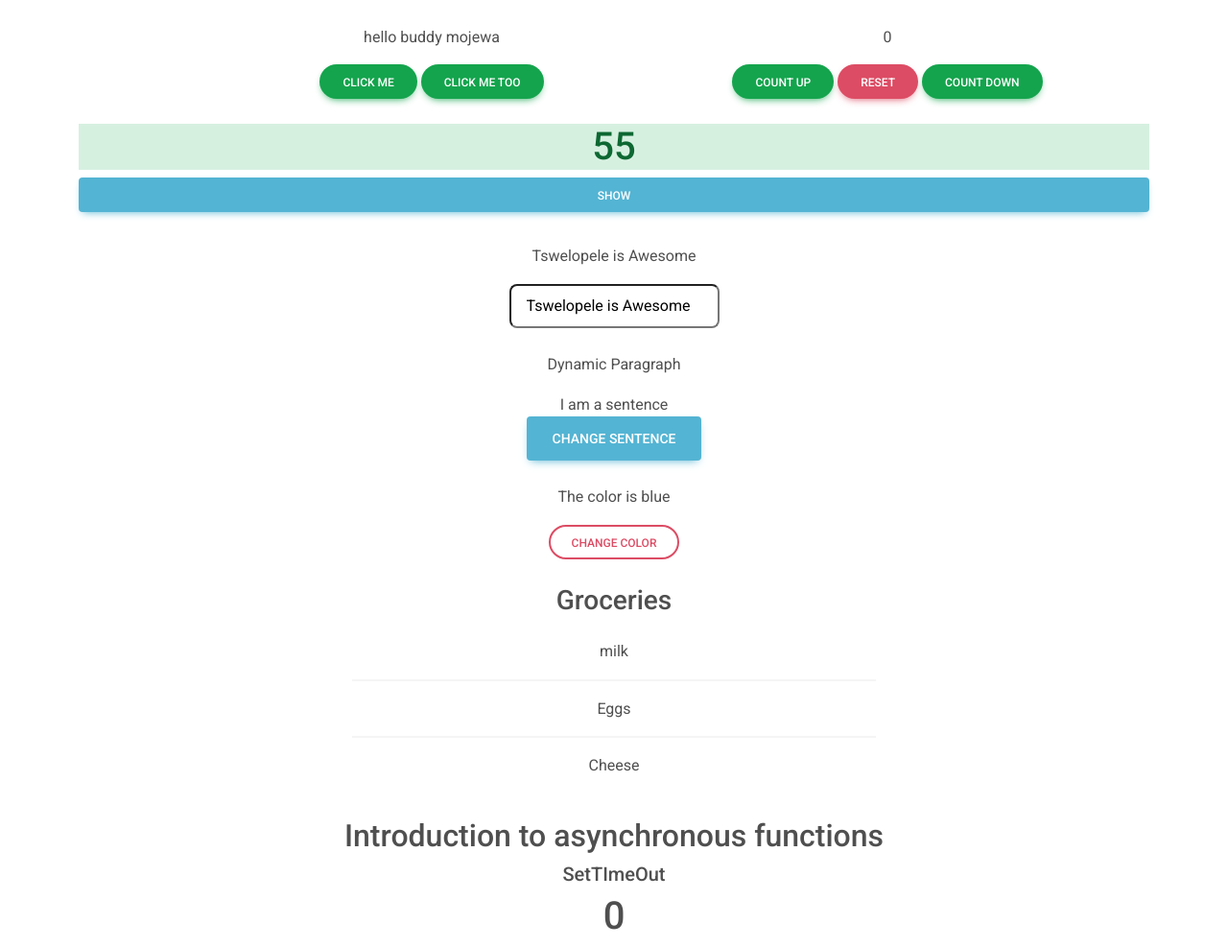
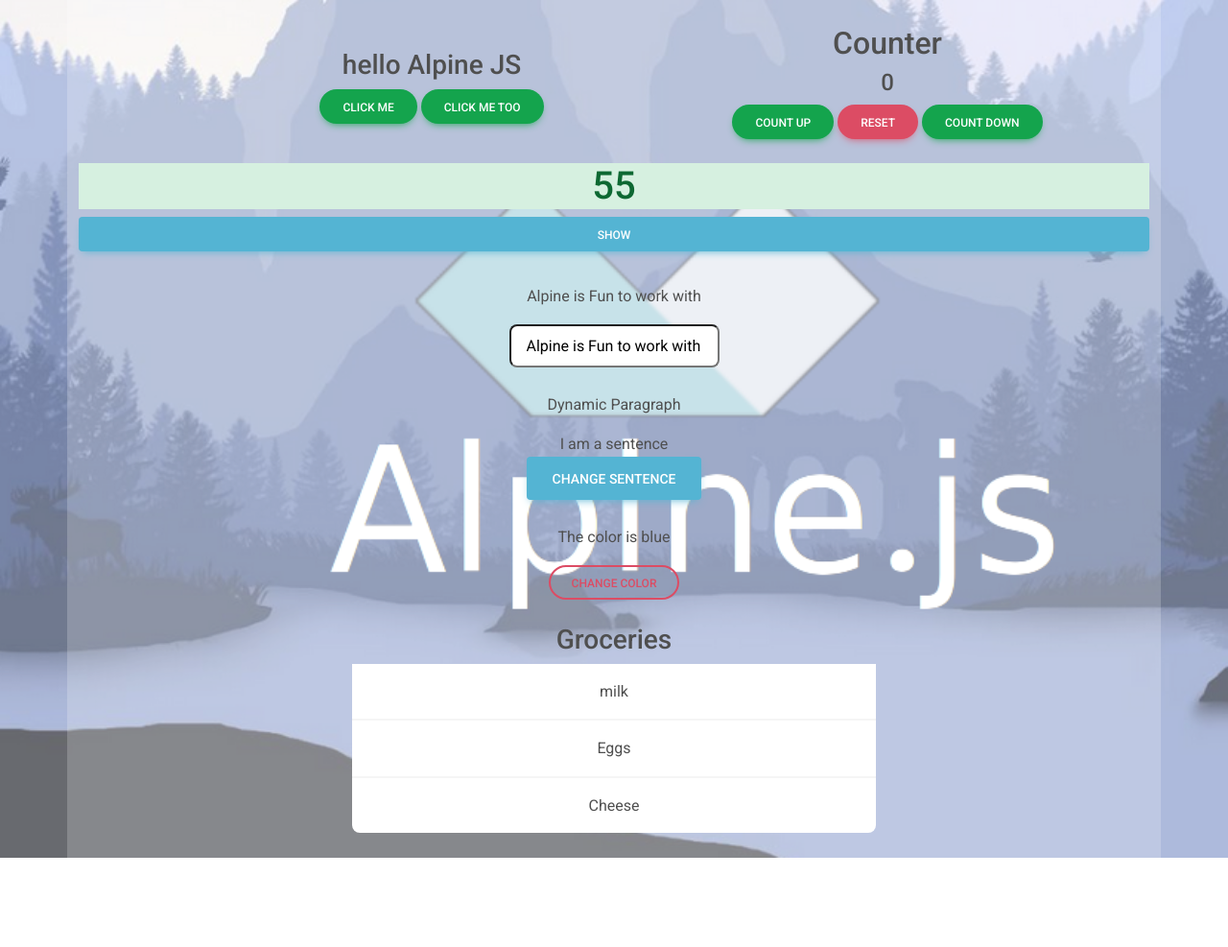
Before and after one commit to tswelopelemojewa/alpinejs-widgets-intro, a plain HTML site: page index.html in a window 1280 px wide. Shown: the whole page at 96% size. After the commit the page ends 894 px from the top, so only its background shows below. Drawn offline with nearby package versions, Linux system fonts and the light colour scheme.

Commit message:
ready for summision

```diff
--- a/index.html
+++ b/index.html
@@ -4,6 +4,7 @@
     <meta charset="UTF-8">
     <meta name="viewport" content="width=device-width, initial-scale=1.0">
     <title>Alpine JS</title>
+    <link rel="stylesheet" href="style.css" />
 
     <!-- Font Awesome -->
     <link
@@ -23,21 +24,24 @@
 
 </head>
 <body>
+    <main>
         <div class="container text-center">
             <br>
             <div class="row d-flex justify-content-center">
                 <!-- x-text -->
-            <div class="col-md-6" x-data="{title: 'hello buddy mojewa'}">
-                <p x-text="title"></p>
+                <div class="col-md-6" x-data="{title: 'hello Alpine JS'}">
+                    <br>
+                    <h3 x-text="title"></h3>
 
-                <button type="button" class="btn btn-success btn-rounded" x-on:click='title="I am the best!!"'>Click me</button>
-                <button type="button" class="btn btn-success btn-rounded" @click="title='i really am the best'">Click me too</button>
+                    <button type="button" class="btn btn-success btn-rounded" x-on:click='title="first button clicked!!"'>Click me</button>
+                    <button type="button" class="btn btn-success btn-rounded" @click="title='Second button clicked'">Click me too</button>
 
                 </div>
 
                 <!-- x-on // @ -->
                 <div class="col-md-4 text-center" x-data="{count: 0}">
-                <p x-text="count"></p>
+                    <h2>Counter</h2>
+                    <h4 x-text="count"></h4>
                     <button type="button" class="btn btn-success btn-rounded" @click="if(count < 15) count++">Count Up</button>
                     <button type="button" class="btn btn-danger btn-rounded" @click="count = 0">Reset</button>
                     <button type="button" class="btn btn-success btn-rounded" @click="if(count > 0) count--">Count Down</button>
@@ -63,7 +67,7 @@
             </div>
 
             <!-- x-model -->
-        <div x-data="{ title: 'Tswelopele is Awesome'}">
+            <div x-data="{ title: 'Alpine is Fun to work with'}">
                 <p x-text="title"></p>
                 <input class="form-control-lg" type="text" x-model="title" />
             </div>
@@ -111,21 +115,9 @@
             </div>
             <br>
 
-        <h2>Introduction to asynchronous functions</h2>
-        <h5>SetTImeOut</h5>
-        <div x-data="{ countdown: 5 }"
-            x-init="setInterval(function(){
-                        countdown--;
-                    }, 1000);
-                    ">
-
-
-                    <h1 x-text="countdown"></h1>
 
         </div>
-
-
-    </div>
+    </main>
 
     <script src="index.js" defer></script>
     <!-- <script src="/js/alpine.js" defer></script> -->
--- a/style.css
+++ b/style.css
@@ -0,0 +1,12 @@
+body{
+    background-image: url("images/alpine-js-teaser.png");
+    background-size: cover;
+}
+
+.container{
+    background-color: rgba(255, 255, 255, 0.2);
+}
+
+main{
+    background-color: rgba(255, 255, 255, 0.4);
+}
```
Also changed, not shown: images/alpine-js-teaser.png (added), 1 other file. Lines whose indentation alone changed are shown as unchanged.
